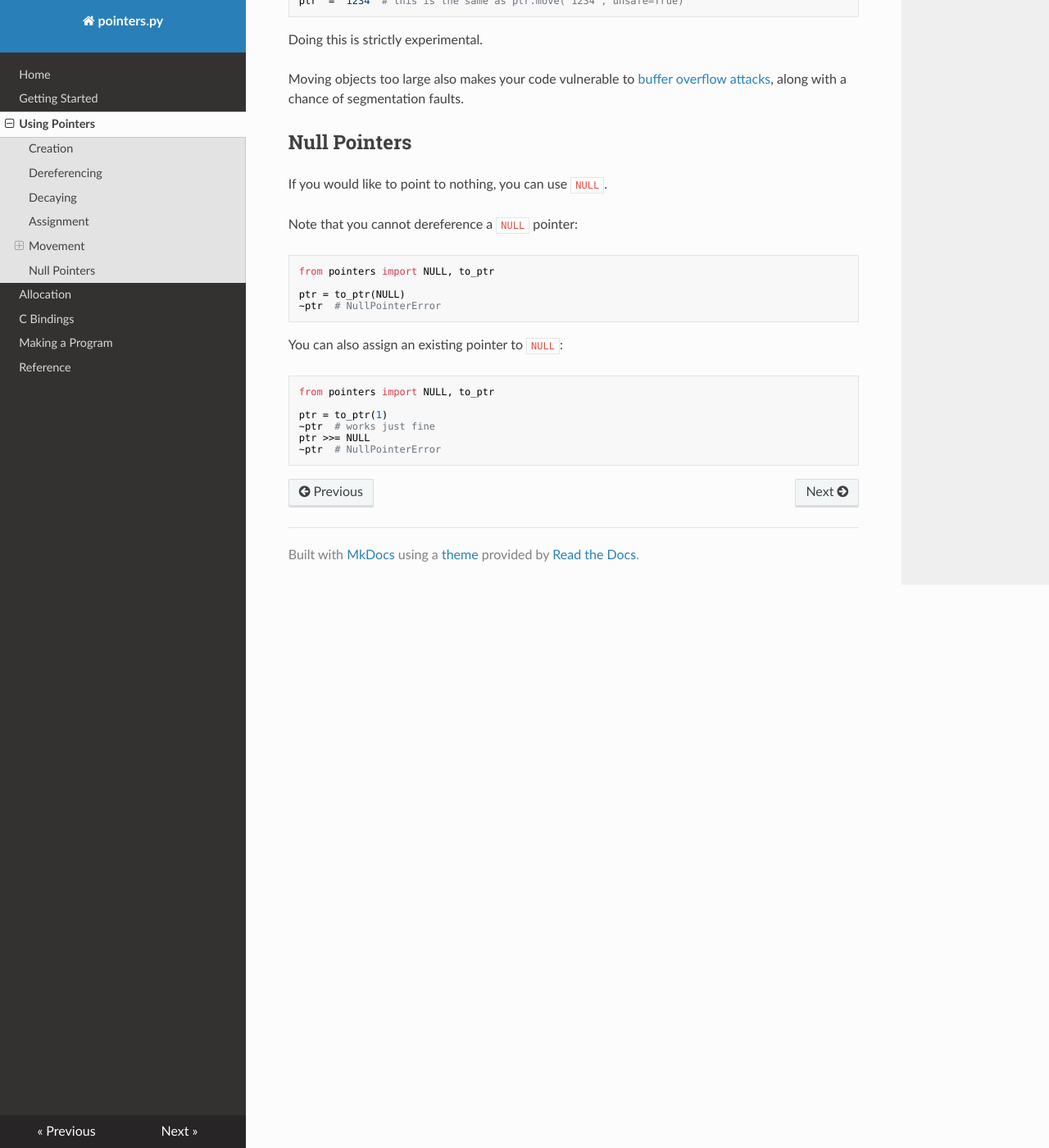
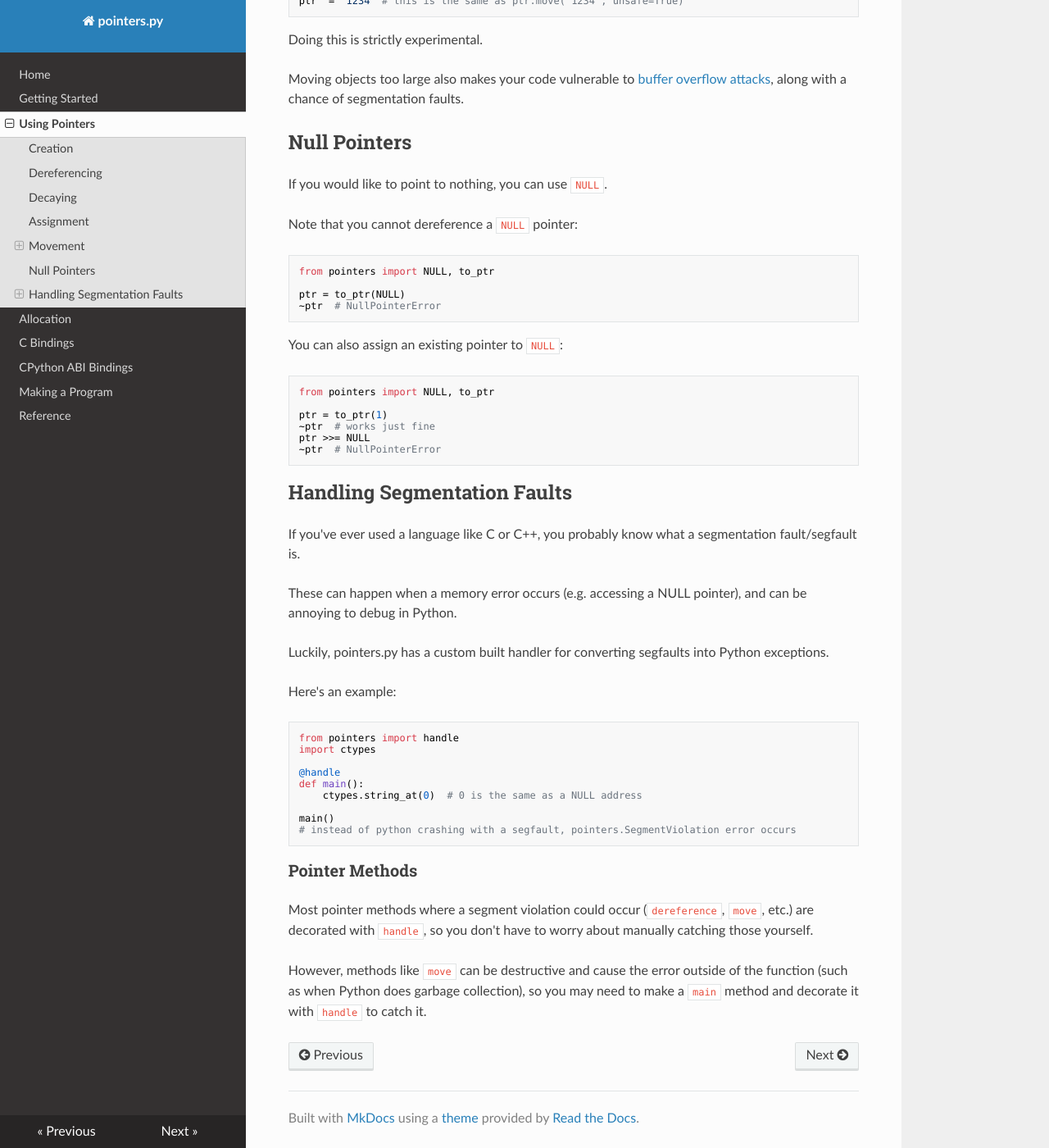
Before and after one commit to ZeroIntensity/pointers.py, an MkDocs documentation site: the page built from docs/using_pointers.md, in a window 1280 px wide and 1400 px high, scrolled down 4183 px. Shown: the whole window at 82% size. Built offline with MkDocs 1.6.1, drawn with Linux system fonts in a browser that asks for light colours; nearby versions of some CDN libraries.

Commit message:
update docs

````diff
--- a/docs/using_pointers.md
+++ b/docs/using_pointers.md
@@ -230,3 +230,31 @@ ptr = to_ptr(1)
 ptr >>= NULL
 ~ptr  # NullPointerError
 ```
+
+## Handling Segmentation Faults
+
+If you've ever used a language like C or C++, you probably know what a segmentation fault/segfault is.
+
+These can happen when a memory error occurs (e.g. accessing a NULL pointer), and can be annoying to debug in Python.
+
+Luckily, pointers.py has a custom built handler for converting segfaults into Python exceptions.
+
+Here's an example:
+
+```py
+from pointers import handle
+import ctypes
+
+@handle
+def main():
+    ctypes.string_at(0)  # 0 is the same as a NULL address
+
+main()
+# instead of python crashing with a segfault, pointers.SegmentViolation error occurs
+```
+
+### Pointer Methods
+
+Most pointer methods where a segment violation could occur (`dereference`, `move`, etc.) are decorated with `handle`, so you don't have to worry about manually catching those yourself.
+
+However, methods like `move` can be destructive and cause the error outside of the function (such as when Python does garbage collection), so you may need to make a `main` method and decorate it with `handle` to catch it.
--- a/mkdocs.yml
+++ b/mkdocs.yml
@@ -6,6 +6,7 @@ nav:
     - Using Pointers: using_pointers.md
     - Allocation: allocation.md
     - C Bindings: bindings.md
+    - CPython ABI Bindings: cpython_bindings.md
     - Making a Program: making_a_program.md
     - Reference: reference.md
 theme: readthedocs
--- a/src/pointers/__init__.py
+++ b/src/pointers/__init__.py
@@ -15,7 +15,7 @@ from .c_pointer import (
     TypedCPointer, VoidPointer, array, cast, to_c_ptr, to_struct_ptr, to_voidp
 )
 from .calloc import AllocatedArrayPointer, calloc
-from .constants import NULL, Nullable, handle, raw_type
+from .constants import NULL, Nullable, handle, raw_type, struct_cast
 from .custom_binding import binding, binds
 from .decay import decay, decay_annotated, decay_wrapped
 from .exceptions import (
````
Also changed, not shown: docs/cpython_bindings.md (added, +54 -0 lines), docs/getting_started.md (+2 -0 lines), docs/index.md (+1 -1 lines), docs/making_a_program.md (+1 -1 lines), 3 other files.
